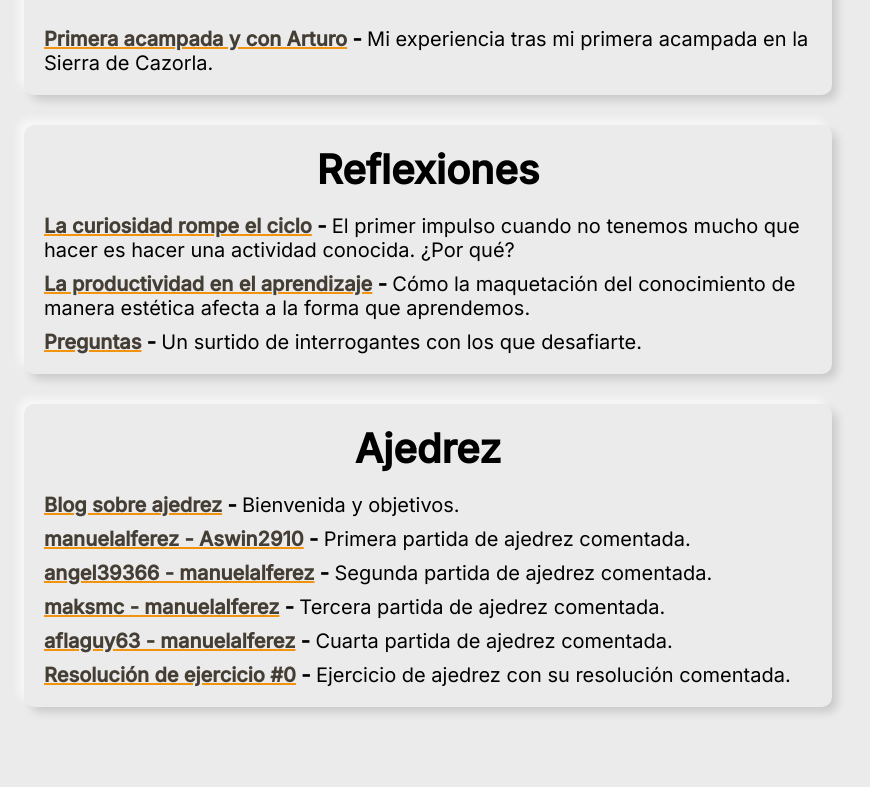
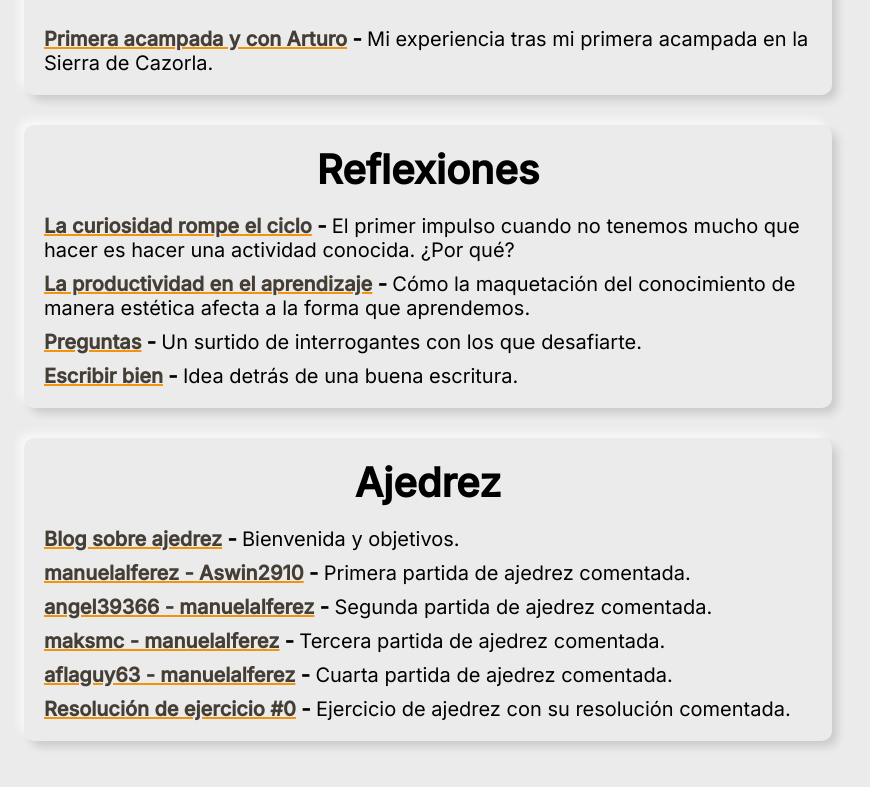
Before and after one commit to manuelalferez/personal-website, a React (Create React App) app: page /blog in a window 1280 px wide. Shown: the part 841-1628 px from the top of the page, without its empty margins (212-1082 px from the left). Built offline with nearby package versions, Linux system fonts and the light colour scheme.

Commit message:
Nuevo post: Escribir bien

```diff
--- a/src/data/Blog/PostsData.js
+++ b/src/data/Blog/PostsData.js
@@ -96,6 +96,13 @@ const posts = [
     summary: "Mi experiencia tras mi primera acampada en la Sierra de Cazorla.",
     key: "14",
     path: "primera-acampada"
+  },
+  {
+    title: "Escribir bien",
+    category: "Reflexiones",
+    summary: "Idea detrás de una buena escritura.",
+    key: "15",
+    path: "escribir-bien"
   }
 ];
 
--- /dev/null
+++ b/src/data/Blog/posts/escribir-bien.md
@@ -0,0 +1,11 @@
+# Escribir bien
+
+📅 Noviembre 11, 2020
+
+
+
+La práctica hace al maestro. Lo mismo se aplica a la escritura, si buscamos hacerlo de una manera más eficiente, exacta y con gran riqueza léxica.
+
+Cada párrafo cumple con una misión. Estará bien escrito si es entendible, simple y concreto. Por esta razón, las transiciones entre los temas que se hablan deben ser naturales, es decir, la mente es capaz de leerlo sin perderse.
+
+La relectura y reescritura son primordiales en la construcción del texto. A través de la escritura de párrafo a párrafo se garantiza la integridad de las ideas transmitidas.
--- /dev/null
+++ b/src/data/Blog/posts/escribir.md
@@ -0,0 +1,11 @@
+# Escribir bien
+
+📅 Noviembre 11, 2020
+
+
+
+La práctica hace al maestro. Lo mismo se aplica a la escritura, si buscamos hacerlo de una manera más eficiente, exacta y con gran riqueza léxica.
+
+Cada párrafo cumple con una misión. Estará bien escrito si es entendible, simple y concreto. Por esta razón, las transiciones entre los temas que se hablan deben ser naturales, es decir, la mente es capaz de leerlo sin perderse.
+
+La relectura y reescritura son primordiales en la construcción del texto. A través de la escritura de párrafo a párrafo se garantiza la integridad de las ideas transmitidas.
```
